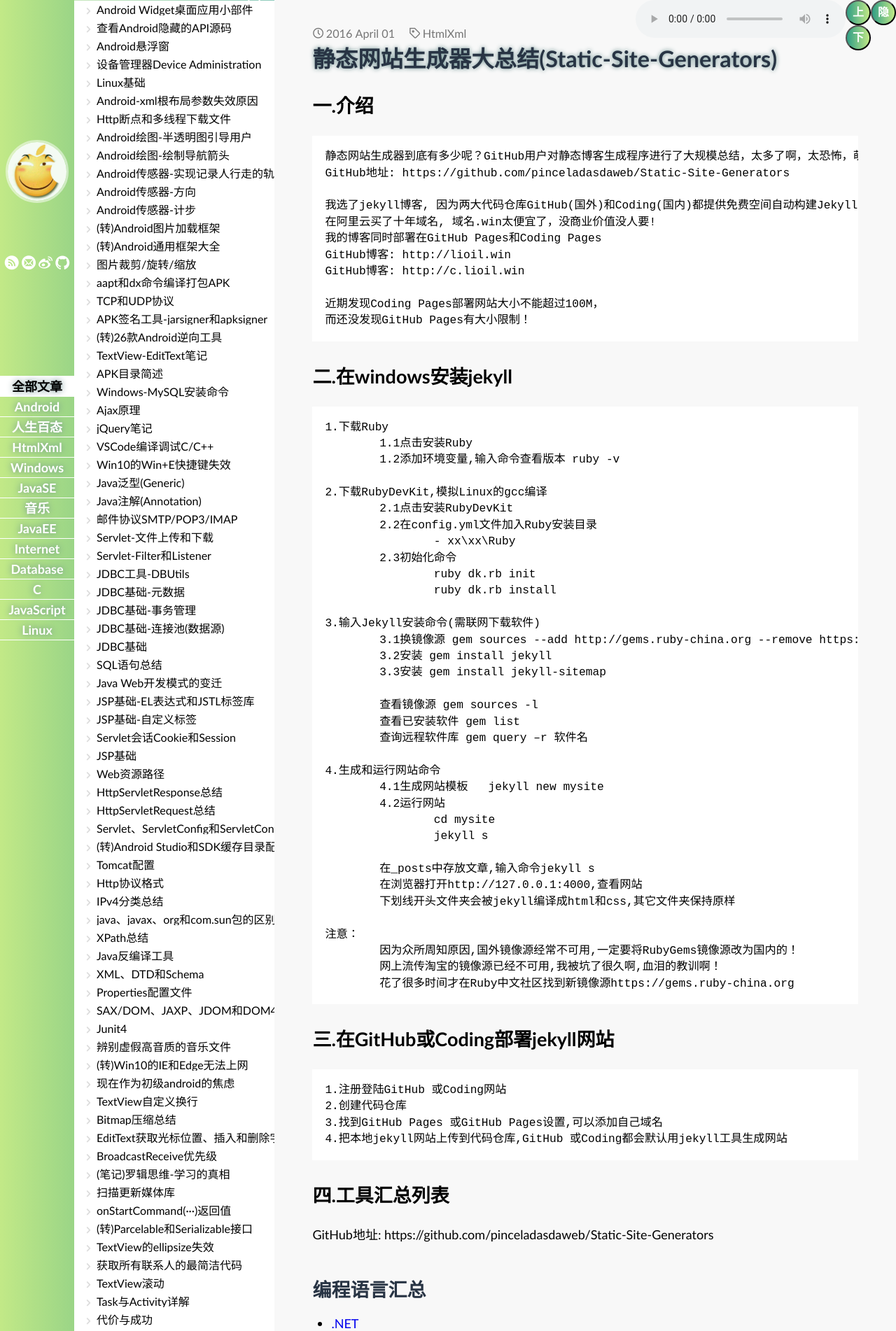
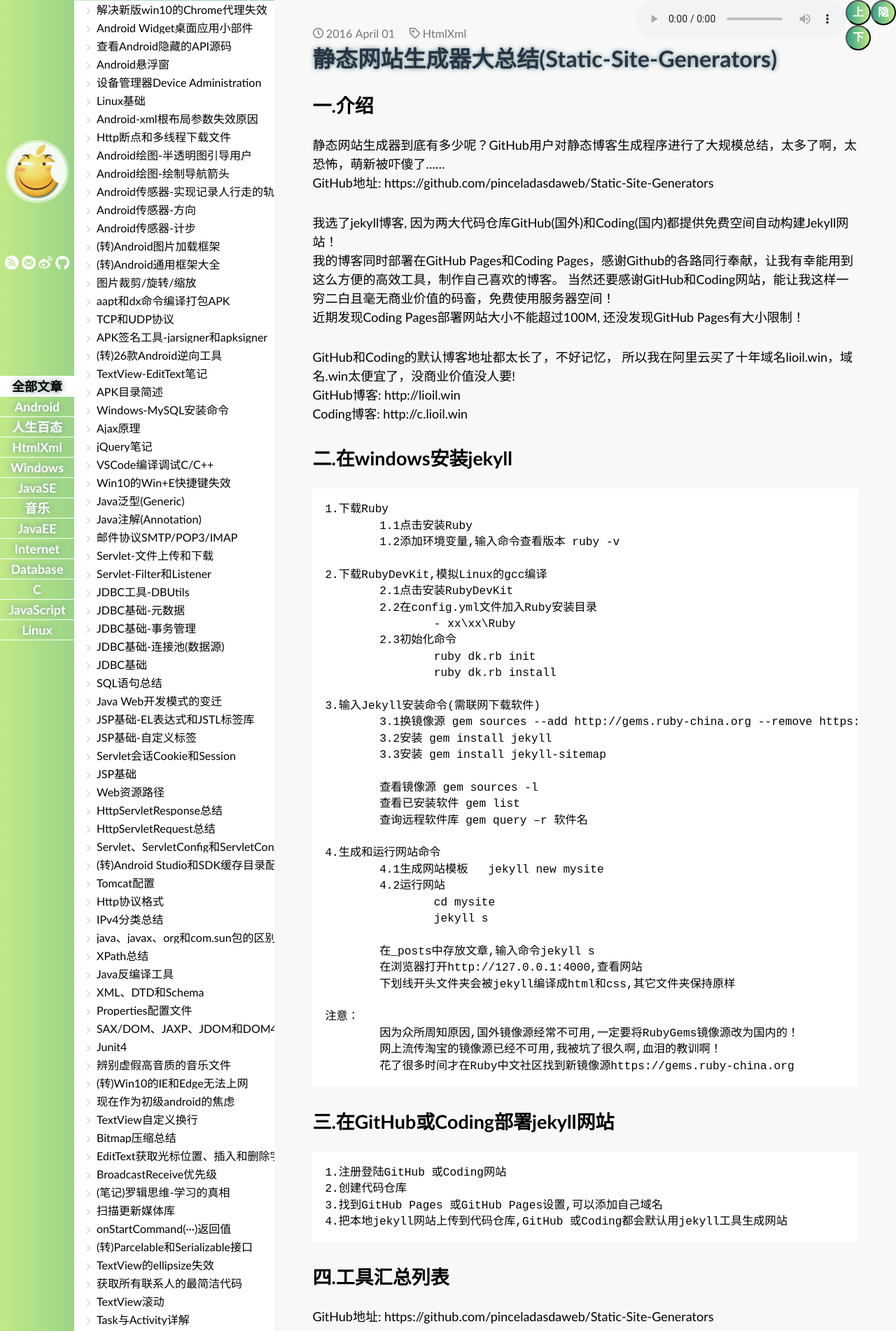
Before and after one commit to lioilwin/lioilwin.github.io, a Jekyll site: the page built from _posts/2016-04-01-Static-Site-Generators.md, in a window 1280 px wide. Shown: the top 1902 px of the page at 70% size. Built offline with Jekyll 4.4.1, drawn with Linux system fonts in a browser that asks for light colours; some web fonts are replaced; comment, search, counter and statistics services are not loaded; some of the changed text lies outside the part shown.

Commit message:
添加文章

```diff
--- a/_posts/2016-04-01-Static-Site-Generators.md
+++ b/_posts/2016-04-01-Static-Site-Generators.md
@@ -5,17 +5,18 @@
 ---
 # 一.介绍
 
-	静态网站生成器到底有多少呢？GitHub用户对静态博客生成程序进行了大规模总结，太多了啊，太恐怖，萌新被吓傻了……
-	GitHub地址: https://github.com/pinceladasdaweb/Static-Site-Generators
+静态网站生成器到底有多少呢？GitHub用户对静态博客生成程序进行了大规模总结，太多了啊，太恐怖，萌新被吓傻了……
+GitHub地址: https://github.com/pinceladasdaweb/Static-Site-Generators
 
-	我选了jekyll博客, 因为两大代码仓库GitHub(国外)和Coding(国内)都提供免费空间自动构建Jekyll网站！
-	在阿里云买了十年域名, 域名.win太便宜了，没商业价值没人要!
-	我的博客同时部署在GitHub Pages和Coding Pages
-	GitHub博客: http://lioil.win
-	GitHub博客: http://c.lioil.win
+我选了jekyll博客, 因为两大代码仓库GitHub(国外)和Coding(国内)都提供免费空间自动构建Jekyll网站！
+我的博客同时部署在GitHub Pages和Coding Pages，感谢Github的各路同行奉献，让我有幸能用到这么方便的高效工具，制作自己喜欢的博客。
+当然还要感谢GitHub和Coding网站，能让我这样一穷二白且毫无商业价值的码畜，免费使用服务器空间！
+近期发现Coding Pages部署网站大小不能超过100M, 还没发现GitHub Pages有大小限制！
 
-	近期发现Coding Pages部署网站大小不能超过100M，
-	而还没发现GitHub Pages有大小限制！
+GitHub和Coding的默认博客地址都太长了，不好记忆，
+所以我在阿里云买了十年域名lioil.win，域名.win太便宜了，没商业价值没人要!
+GitHub博客: http://lioil.win
+Coding博客: http://c.lioil.win
 
 # 二.在windows安装jekyll
 
--- /dev/null
+++ b/_posts/2017-05-11-Win10_1703_Chrome.md
@@ -0,0 +1,28 @@
+---
+layout: post
+title: 解决新版win10的Chrome代理失效
+tags: Windows
+---
+# 一.问题现象
+
+自从升级到Win10创意者更新1703版后, Chrome浏览器无法使用Win10系统代理,
+Edge浏览器和IE浏览器均能正常使用系统代理!
+
+回到之前Win10版本, 同一个Chrome浏览器又可以使用Win10系统代理!
+
+# 二.解决方法
+
+花了一天时间, 做了大量实验(不断重装系统和chrome), 感觉应该是chrome代理设置与新版Win10不兼容,
+在网上浏览发现一款Chrome代理插件Proxy SwitchyOmega很不错,
+可是chrome无法代理, 就无法进入应用商店下载插件,可恶啊!!!
+又花了大量时间下载Proxy SwitchyOmega的离线安装包!!!
+
+我上传了插件安装包：http://download.csdn.net/detail/qq_32115439/9842038
+
+安装chrome离线插件步骤:
+	1.使用工具解压Proxy SwitchyOmega安装包
+	2.将安装包中_metadata文件夹改为metadata, 必须去掉下划线,否则Chrome会报错
+	3.打开Chrome设置—扩展程序(extensions), 勾选开发者模式
+	4.点击加载已解压的程序... ，把SwitchyOmega安装包加入,即可使用！
+
+安装完成后，在SwitchyOmega选项中添加代理，Chrome代理神奇般又生效了！
```
Also changed, not shown: _posts/2017-02-08-Win10-Win-E.md (+7 -2 lines), _posts/2017-05-10-Android_Widget.md (+1 -1 lines).
